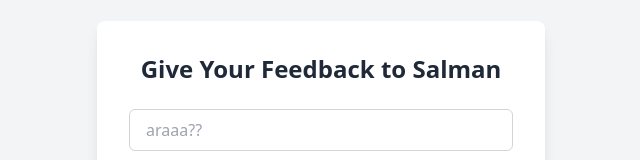
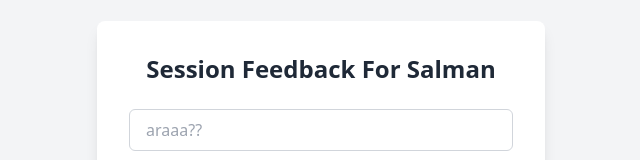
Before and after one commit to salman4519/feedback-webpage, a plain HTML site: page index.html in a window 1280 px wide. Shown: the part 182-342 px from the top of the page, without its empty margins (319-959 px from the left). Drawn offline with nearby package versions, Linux system fonts and the light colour scheme.

Commit message:
changed frontend

```diff
--- a/index.html
+++ b/index.html
@@ -10,7 +10,7 @@
 </head>
 <body class="bg-gray-100 min-h-screen flex items-center justify-center p-4">
   <div class="bg-white rounded-lg shadow-lg p-8 max-w-md w-full">
-    <h2 class="text-2xl font-bold text-gray-800 mb-6 text-center">Give Your Feedback to Salman</h2>
+    <h2 class="text-2xl font-bold text-gray-800 mb-6 text-center">Session Feedback For Salman</h2>
     <form id="feedbackForm" class="space-y-4">
       <div>
         <input
```
